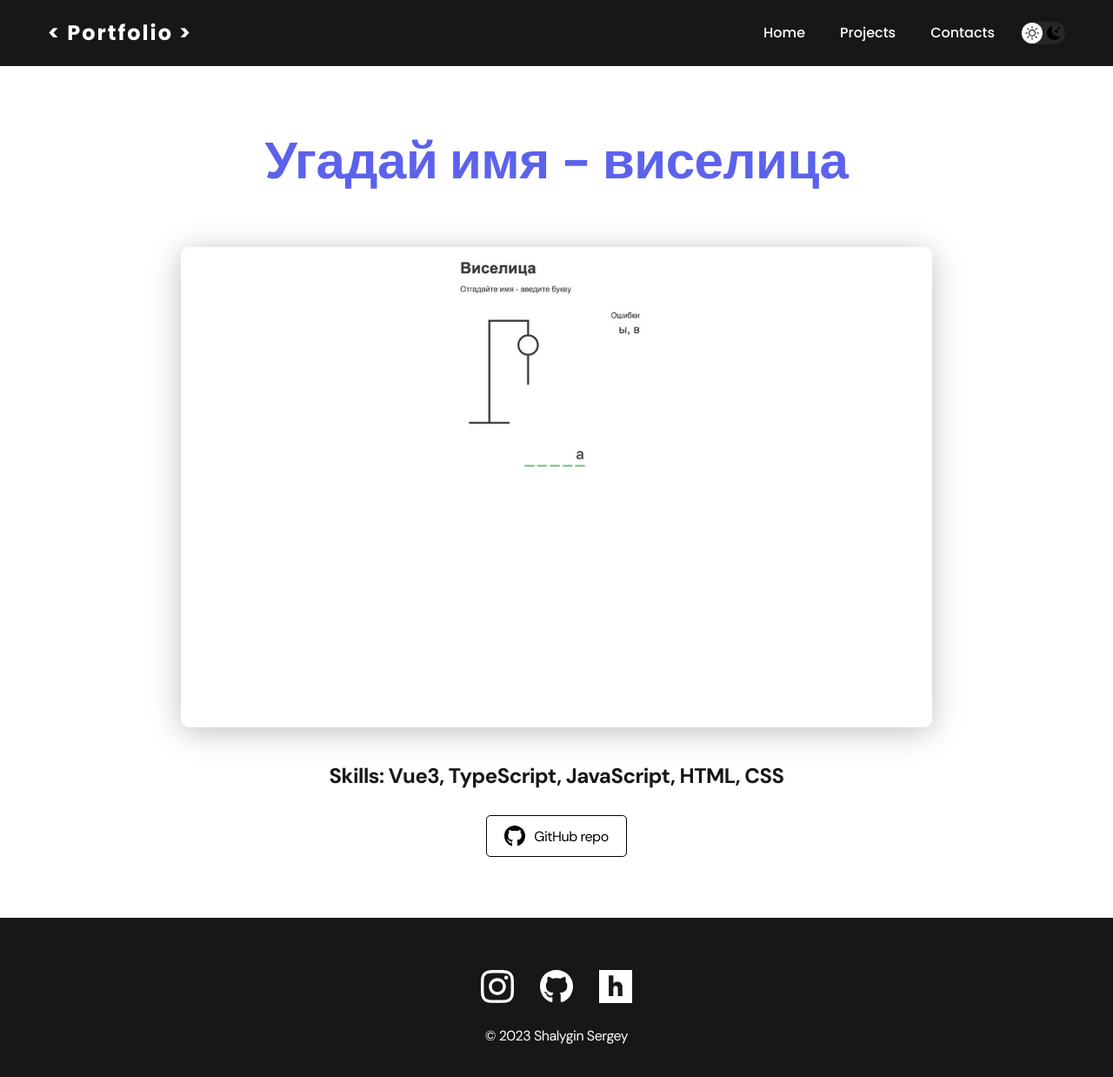
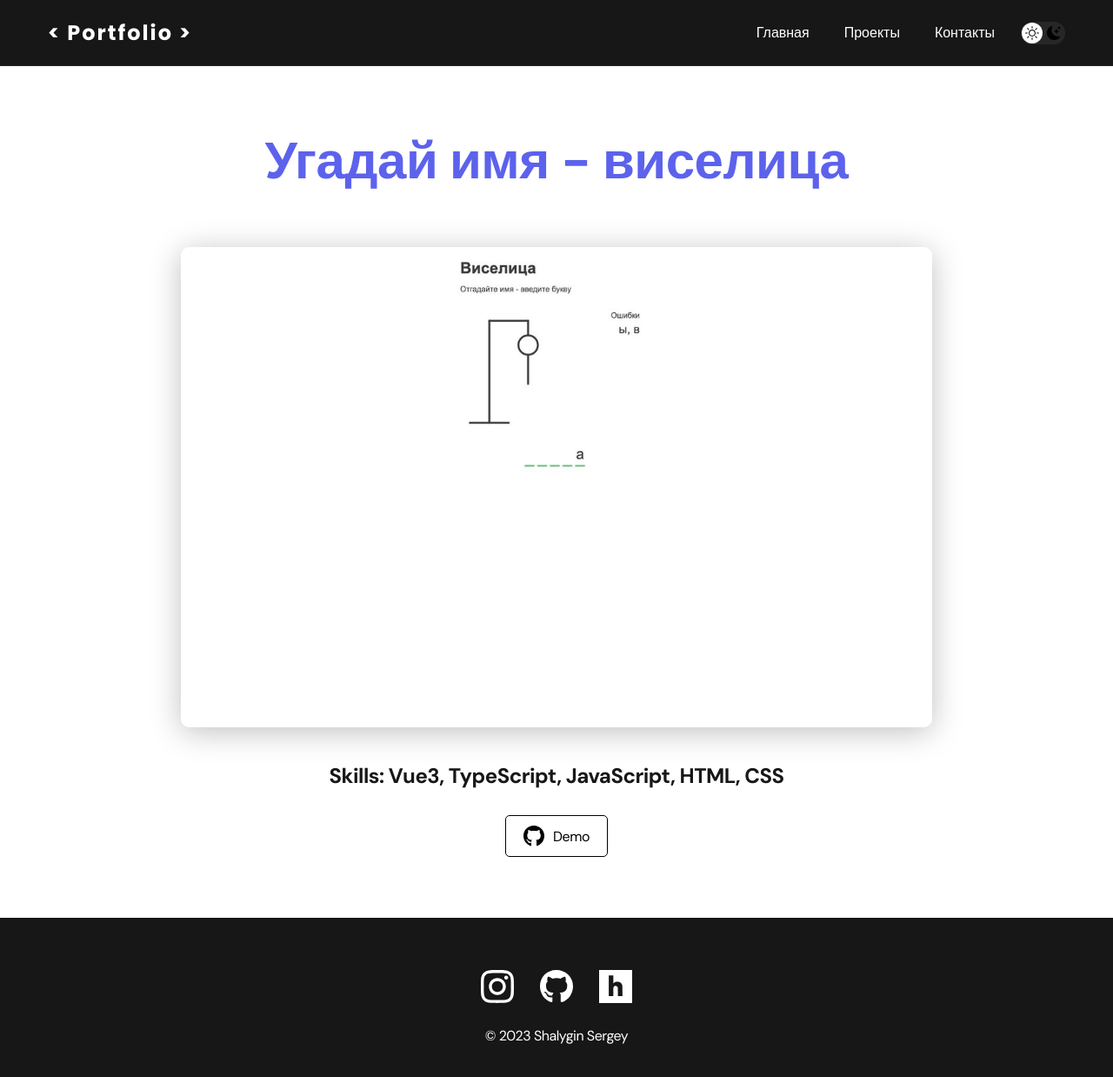
Before and after one commit to Shalygin-Sergey/React-mini-CV, a React (Create React App) app: page /project/1 in a window 1280 px wide. Shown: the top 1238 px of the page at 87% size. Built offline with nearby package versions, Linux system fonts and the light colour scheme.

Commit message:
feat: ссылки на проекты и русский

```diff
--- a/src/components/buttonGitHub/BtnGitHub.js
+++ b/src/components/buttonGitHub/BtnGitHub.js
@@ -6,7 +6,7 @@ const ButtonGitHub = ({link}) => {
   return (
     <a href={link} target='_blank' rel='noreferrer' className="btn-outline">
       <img src={gitHubIcon} alt="GitHub repo" />
-      GitHub repo
+      Demo
     </a>
   );
 }
--- a/src/components/navbar/Navbar.js
+++ b/src/components/navbar/Navbar.js
@@ -25,7 +25,7 @@ const Navbar = () => {
               <NavLink to="/" className={({ isActive }) => {
                 return isActive ? activeLink : normalLink
               }}>
-                Home
+                Главная
               </NavLink>
             </li>
 
@@ -34,7 +34,7 @@ const Navbar = () => {
               <NavLink to="/projects" className={({ isActive }) => {
                 return isActive ? activeLink : normalLink
               }}>
-                Projects
+                Проекты
               </NavLink>
 
             </li>
@@ -43,7 +43,7 @@ const Navbar = () => {
               <NavLink to="/contacts" className={({ isActive }) => {
                 return isActive ? activeLink : normalLink
               }}>
-                Contacts
+                Контакты
               </NavLink>
 
             </li>
--- a/src/helpers/projectsList.js
+++ b/src/helpers/projectsList.js
@@ -23,14 +23,14 @@ const projects = [
     skills: 'JavaScript, Async/Promise, DOM/BOM, HTML, CSS',
     img: project01,
     imgBig: project01Big,
-    githubLink: 'https://github.com/Shalygin-Sergey/rss-agregator'
+    githubLink: 'https://frontend-project-11-gray-delta.vercel.app/'
   },
   {
     title: 'Угадай имя - виселица',
     skills: 'Vue3, TypeScript, JavaScript, HTML, CSS',
     img: project02,
     imgBig: project02Big,
-    githubLink: 'https://github.com/Shalygin-Sergey/game-hangman'
+    githubLink: 'https://hangman-orcin.vercel.app/'
   },
   {
     title: 'Video portal',
--- a/src/pages/Contacts.js
+++ b/src/pages/Contacts.js
@@ -2,13 +2,9 @@ const Contacts = () => {
   return (
     <main className="section">
       <div className="container">
-        <h1 className="title-1">Contacts</h1>
+        <h1 className="title-1">Контакты</h1>
 
         <ul className="content-list">
-          <li className="content-list__item">
-            <h2 className="title-2">Location</h2>
-            <p>Moscow</p>
-          </li>
           <li className="content-list__item">
             <h2 className="title-2">Telegram</h2>
             <p><a href="tel:+79301196328">+7 (930) 119 63 28</a></p>
--- a/src/pages/Project.js
+++ b/src/pages/Project.js
@@ -27,7 +27,7 @@ const Project = () => {
           </div>
 
           {project.githubLink && (
-            <ButtonGitHub link="https://github.com" />
+            <ButtonGitHub link={project.githubLink} />
           )}
 
         </div>
```
